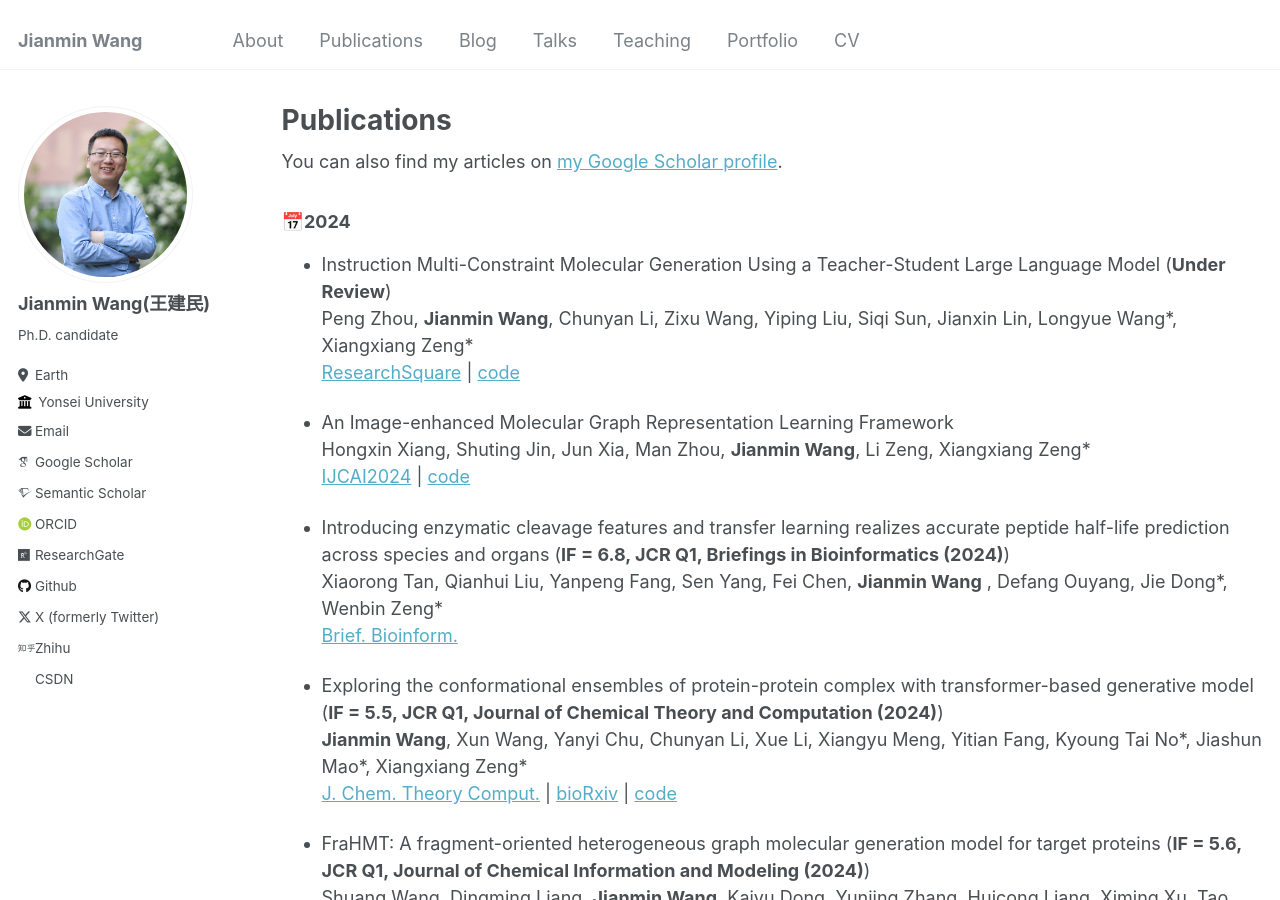
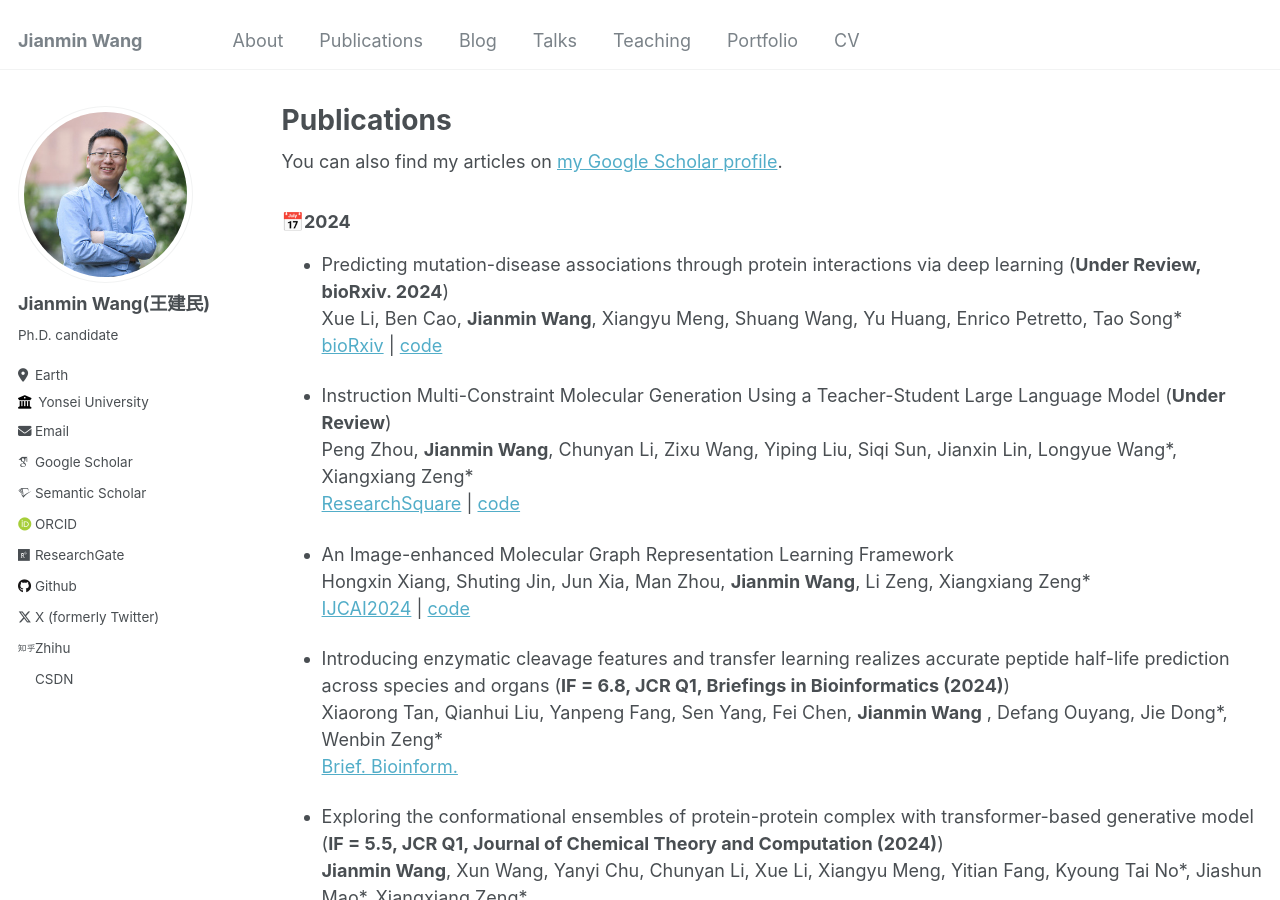
Before and after one commit to Jianmin2drugai/Jianmin2drugai.github.io, a Jekyll site: the page built from _pages/publications.md, in a window 1280 px wide and 900 px high. Built offline with Jekyll 4.4.1, drawn with Linux system fonts in a browser that asks for light colours; some web fonts are replaced.

Commit message:
Update publications.md

```diff
--- a/_pages/publications.md
+++ b/_pages/publications.md
@@ -16,6 +16,10 @@ author_profile: true
 {% endfor %}
 
 ### &#x1F4C5;2024
+
+*   Predicting mutation-disease associations through protein interactions via deep learning (**Under Review, bioRxiv. 2024**)
+    Xue Li, Ben Cao, **Jianmin Wang**, Xiangyu Meng, Shuang Wang, Yu Huang, Enrico Petretto, Tao Song\*
+    [bioRxiv](https://doi.org/10.1101/2024.08.06.606730) | [code](https://github.com/xueleecs/CGM)
 
 *   Instruction Multi-Constraint Molecular Generation Using a Teacher-Student Large Language Model (**Under Review**)
     Peng Zhou, **Jianmin Wang**, Chunyan Li, Zixu Wang, Yiping Liu, Siqi Sun, Jianxin Lin, Longyue Wang\*, Xiangxiang Zeng\*
```
